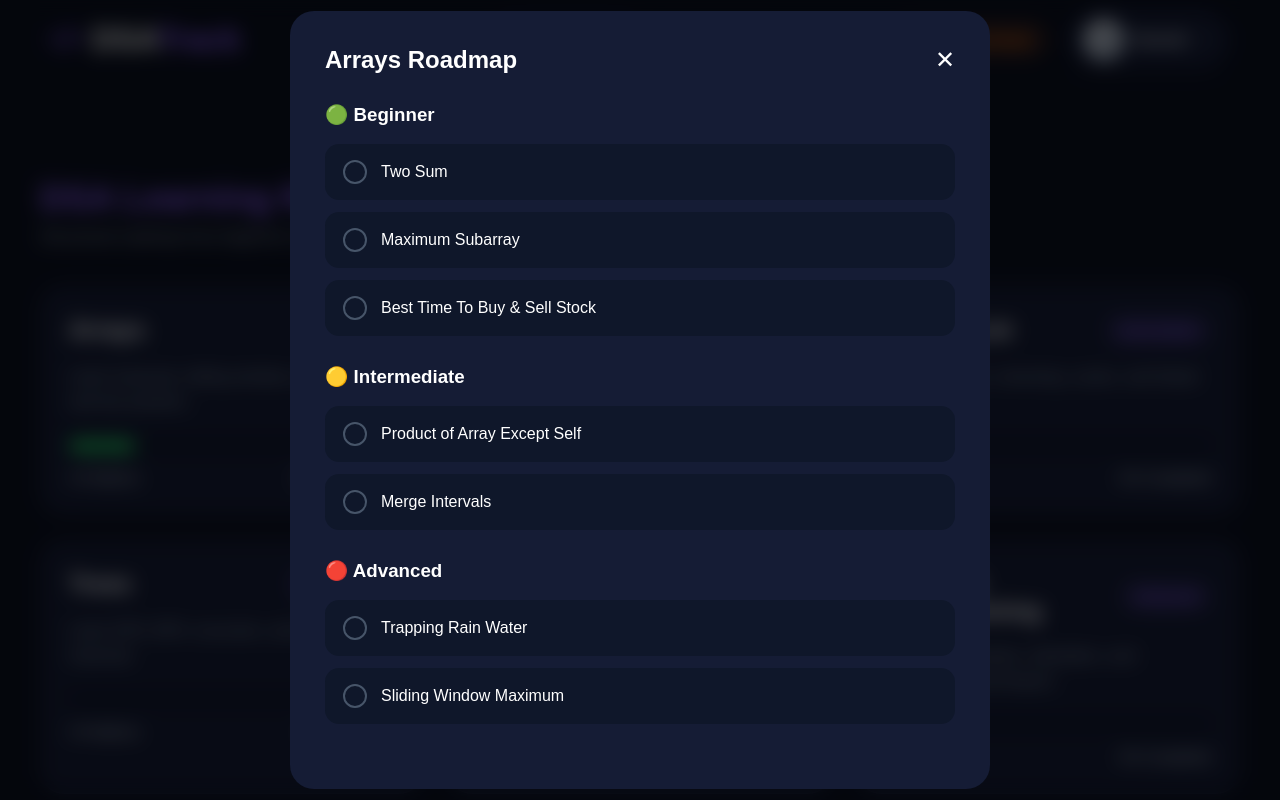
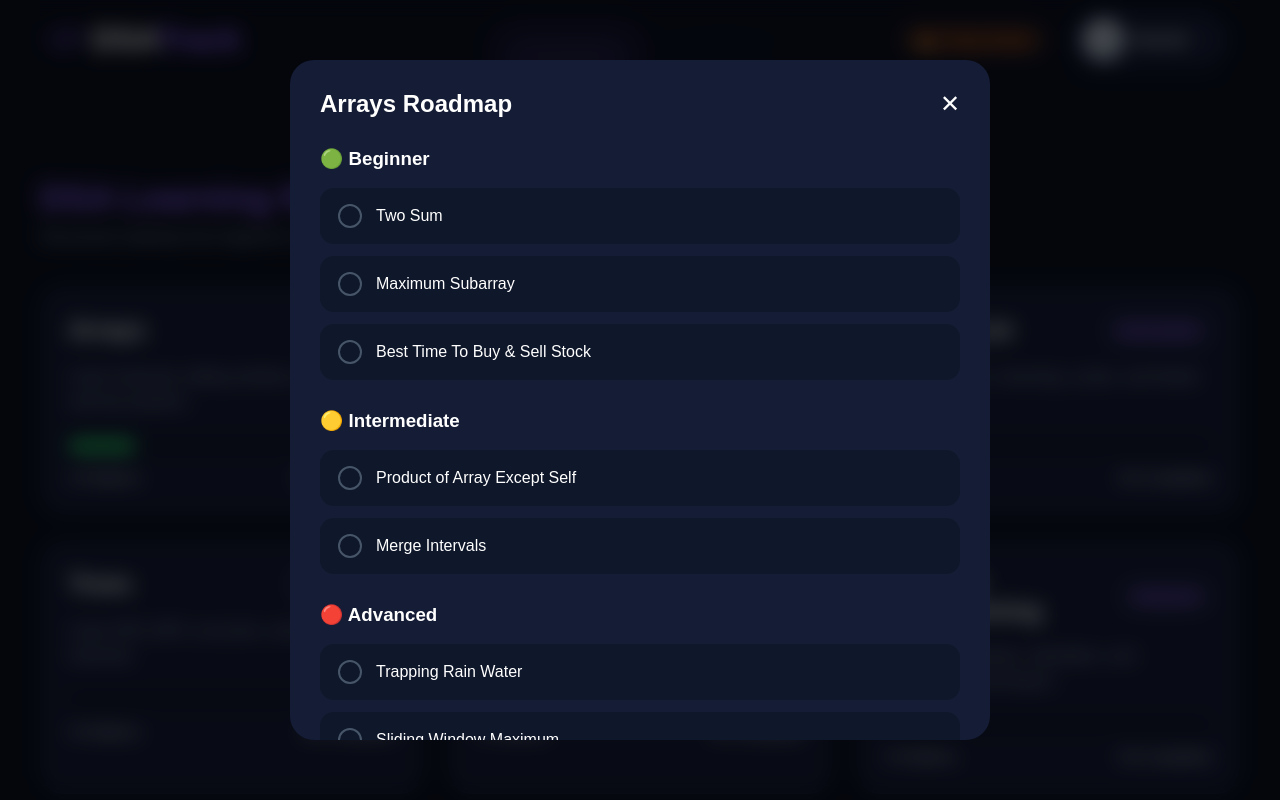
Before and after one commit to Suresh-2468/dsa-progress-tracker, a plain HTML site: page index.html in a window 1280 px wide. Both pictures are taken after a click on the element 231 px from the left and 808 px from the top of the page. Shown: the part 408-1208 px from the top of the page. Drawn offline with nearby package versions, Linux system fonts and the light colour scheme.

Commit message:
Added dynamic roadmap system

```diff
--- a/script.js
+++ b/script.js
@@ -44,7 +44,120 @@ const roadmapData = {
             "Sliding Window Maximum"
         ]
 
-    }
+    },
+
+    strings: {
+
+    title: "Strings Roadmap",
+
+    beginner: [
+        "Valid Anagram",
+        "Longest Common Prefix",
+        "Valid Palindrome"
+    ],
+
+    intermediate: [
+        "Group Anagrams",
+        "Longest Substring Without Repeating Characters"
+    ],
+
+    advanced: [
+        "Minimum Window Substring",
+        "Longest Repeating Character Replacement"
+    ]
+
+  },
+  linkedlist: {
+
+    title: "Linked List Roadmap",
+
+    beginner: [
+        "Reverse Linked List",
+        "Linked List Cycle",
+        "Merge Two Sorted Lists"
+    ],
+
+    intermediate: [
+        "Remove Nth Node From End",
+        "Reorder List"
+    ],
+
+    advanced: [
+        "Copy List With Random Pointer",
+        "LRU Cache"
+    ]
+
+},
+  trees: {
+
+    title: "Trees Roadmap",
+
+    beginner: [
+        "Binary Tree Inorder Traversal",
+        "Maximum Depth of Binary Tree",
+        "Same Tree"
+    ],
+
+    intermediate: [
+        "Balanced Binary Tree",
+        "Diameter of Binary Tree",
+        "Binary Tree Level Order Traversal"
+    ],
+
+    advanced: [
+        "Lowest Common Ancestor",
+        "Serialize and Deserialize Binary Tree"
+    ]
+
+},
+
+graphs: {
+
+    title: "Graphs Roadmap",
+
+    beginner: [
+        "Number of Islands",
+        "Find if Path Exists in Graph",
+        "Flood Fill"
+    ],
+
+    intermediate: [
+        "Clone Graph",
+        "Course Schedule",
+        "Rotting Oranges"
+    ],
+
+    advanced: [
+        "Network Delay Time",
+        "Word Ladder",
+        "Alien Dictionary"
+    ]
+
+},
+
+dp: {
+
+    title: "Dynamic Programming Roadmap",
+
+    beginner: [
+        "Climbing Stairs",
+        "House Robber",
+        "Min Cost Climbing Stairs"
+    ],
+
+    intermediate: [
+        "Coin Change",
+        "Longest Increasing Subsequence",
+        "Partition Equal Subset Sum"
+    ],
+
+    advanced: [
+        "Edit Distance",
+        "Longest Common Subsequence",
+        "Burst Balloons"
+    ]
+
+}
 
 };
 
--- a/style.css
+++ b/style.css
@@ -826,15 +826,26 @@ footer{
 
 /* Popup Content */
 
+/* Popup Content */
+
 .popup-content{
-    width: 90%;
+    background: #151c35;
+
+    width: 80%;
+
     max-width: 700px;
 
-    background: #151c35;
+    max-height: 85vh;
+
+    overflow-y: auto;
 
     border-radius: 24px;
 
-    padding: 35px;
+    padding: 30px;
+
+    position: relative;
+
+    animation: popupShow 0.3s ease;
 }
 
 /* Header */
```
Also changed, not shown: index.html (line endings or trailing spaces).
